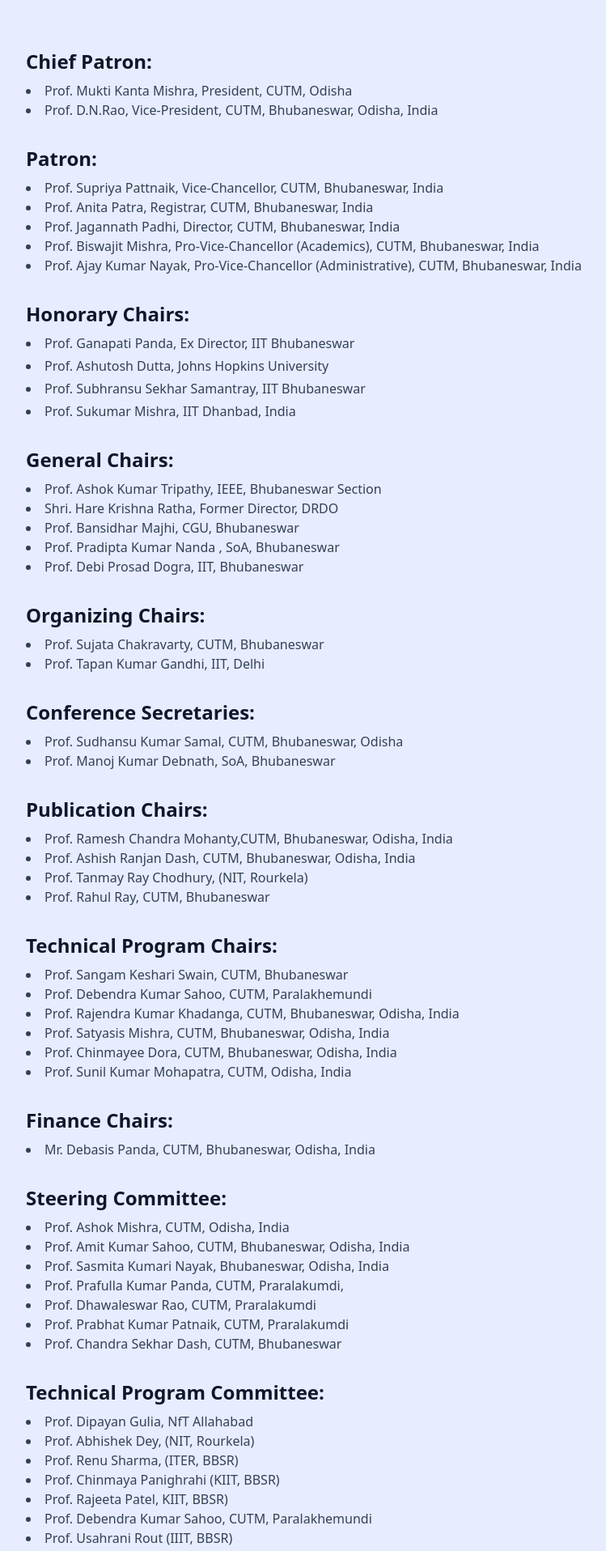
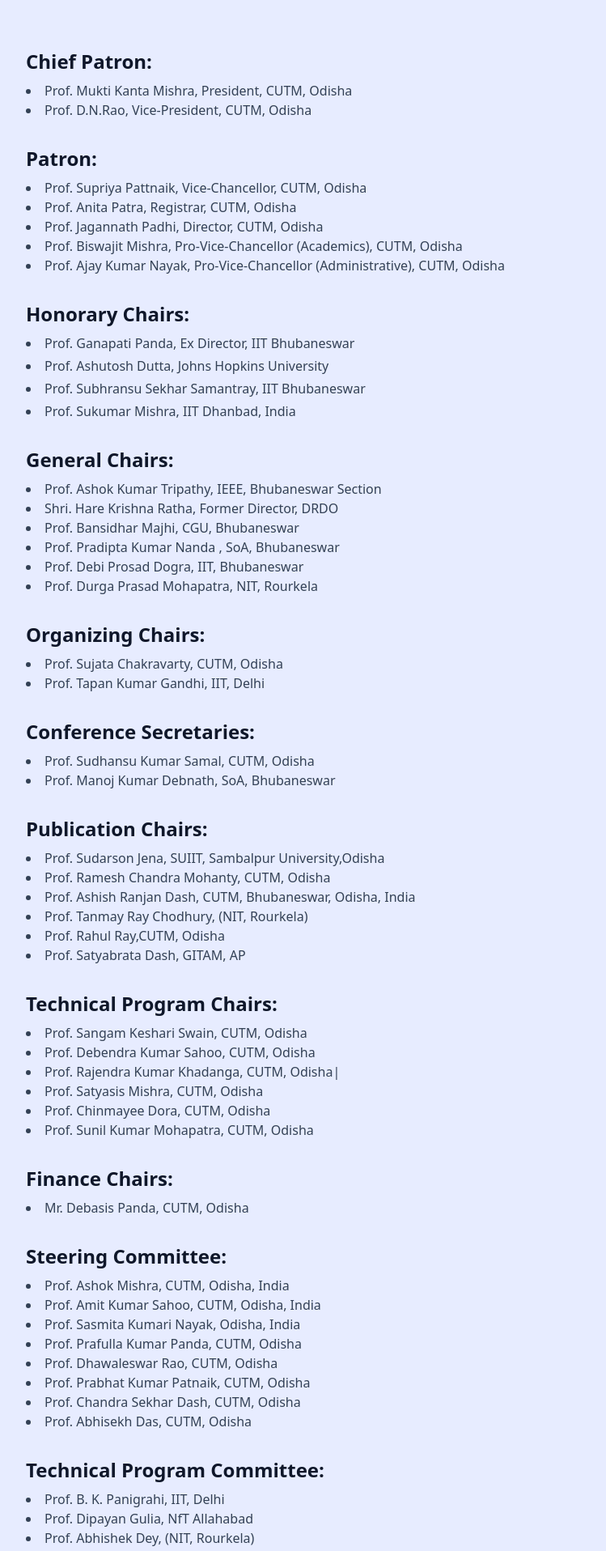
Before and after one commit to Shatabdi121/RAEIC, a React (Vite) app: page /#/patrons in a window 1280 px wide. Shown: the part 320-2236 px from the top of the page at 81% size, without its empty margins (120-869 px from the left). Built offline with nearby package versions, Linux system fonts and the light colour scheme.

Commit message:
patrons update4

```diff
--- a/src/Patrons.jsx
+++ b/src/Patrons.jsx
@@ -44,7 +44,7 @@
             <ul className="list-disc list-inside">
               <li>Prof. Mukti Kanta Mishra, President, CUTM, Odisha</li>
               <li>
-                Prof. D.N.Rao, Vice-President, CUTM, Bhubaneswar, Odisha, India
+                Prof. D.N.Rao, Vice-President, CUTM, Odisha
               </li>
             </ul>
           </div>
@@ -53,18 +53,17 @@
             <h3 className="text-2xl font-bold text-slate-900 mb-2">Patron:</h3>
             <ul className="list-disc list-inside">
               <li>
-                Prof. Supriya Pattnaik, Vice-Chancellor, CUTM, Bhubaneswar,
-                India
+                Prof. Supriya Pattnaik, Vice-Chancellor, CUTM, Odisha
               </li>
-              <li>Prof. Anita Patra, Registrar, CUTM, Bhubaneswar, India</li>
-              <li>Prof. Jagannath Padhi, Director, CUTM, Bhubaneswar, India</li>
+              <li>Prof. Anita Patra, Registrar, CUTM, Odisha</li>
+              <li>Prof. Jagannath Padhi, Director, CUTM, Odisha</li>
               <li>
                 Prof. Biswajit Mishra, Pro-Vice-Chancellor (Academics), CUTM,
-                Bhubaneswar, India
+                Odisha
               </li>
               <li>
                 Prof. Ajay Kumar Nayak, Pro-Vice-Chancellor (Administrative),
-                CUTM, Bhubaneswar, India
+                CUTM, Odisha
               </li>
             </ul>
           </div>
@@ -91,6 +90,7 @@
               <li>Prof. Bansidhar Majhi, CGU, Bhubaneswar </li>
               <li>Prof. Pradipta Kumar Nanda , SoA, Bhubaneswar</li>
               <li>Prof. Debi Prosad Dogra, IIT, Bhubaneswar</li>
+              <li>Prof. Durga Prasad Mohapatra, NIT, Rourkela</li>
             </ul>
           </div>
 
@@ -99,7 +99,7 @@
               Organizing Chairs:
             </h3>
             <ul className="list-disc list-inside">
-              <li>Prof. Sujata Chakravarty, CUTM, Bhubaneswar</li>
+              <li>Prof. Sujata Chakravarty, CUTM, Odisha</li>
               <li>Prof. Tapan Kumar Gandhi, IIT, Delhi</li>
             </ul>
           </div>
@@ -108,7 +108,7 @@
               Conference Secretaries:
             </h3>
             <ul className="list-disc list-inside">
-              <li>Prof. Sudhansu Kumar Samal, CUTM, Bhubaneswar, Odisha</li>
+              <li>Prof. Sudhansu Kumar Samal, CUTM, Odisha</li>
               <li>Prof. Manoj Kumar Debnath, SoA, Bhubaneswar</li>
             </ul>
           </div>
@@ -118,14 +118,16 @@
               Publication Chairs:
             </h3>
             <ul className="list-disc list-inside">
+            <li>Prof. Sudarson Jena, SUIIT, Sambalpur University,Odisha</li>
               <li>
-                Prof. Ramesh Chandra Mohanty,CUTM, Bhubaneswar, Odisha, India
+                Prof. Ramesh Chandra Mohanty, CUTM, Odisha
               </li>
               <li>
                 Prof. Ashish Ranjan Dash, CUTM, Bhubaneswar, Odisha, India
               </li>
               <li>Prof. Tanmay Ray Chodhury, (NIT, Rourkela)</li>
-              <li>Prof. Rahul Ray, CUTM, Bhubaneswar</li>
+              <li>Prof. Rahul Ray,CUTM, Odisha</li>
+              <li>Prof. Satyabrata Dash, GITAM, AP</li>
             </ul>
           </div>
           <div className="mb-8">
@@ -133,14 +135,14 @@
               Technical Program Chairs:
             </h3>
             <ul className="list-disc list-inside">
-              <li>Prof. Sangam Keshari Swain, CUTM, Bhubaneswar</li>
-              <li>Prof. Debendra Kumar Sahoo, CUTM, Paralakhemundi</li>
+              <li>Prof. Sangam Keshari Swain, CUTM, Odisha</li>
+              <li>Prof. Debendra Kumar Sahoo, CUTM, Odisha</li>
               <li>
-                Prof. Rajendra Kumar Khadanga, CUTM, Bhubaneswar, Odisha, India
+                Prof. Rajendra Kumar Khadanga, CUTM, Odisha|
               </li>
-              <li>Prof. Satyasis Mishra, CUTM, Bhubaneswar, Odisha, India</li>
-              <li>Prof. Chinmayee Dora, CUTM, Bhubaneswar, Odisha, India</li>
-              <li>Prof. Sunil Kumar Mohapatra, CUTM, Odisha, India</li>
+              <li>Prof. Satyasis Mishra, CUTM, Odisha</li>
+              <li>Prof. Chinmayee Dora, CUTM, Odisha</li>
+              <li>Prof. Sunil Kumar Mohapatra, CUTM, Odisha</li>
             </ul>
           </div>
 
@@ -149,7 +151,7 @@
               Finance Chairs:
             </h3>
             <ul className="list-disc list-inside">
-              <li>Mr. Debasis Panda, CUTM, Bhubaneswar, Odisha, India</li>
+              <li>Mr. Debasis Panda, CUTM, Odisha</li>
             </ul>
           </div>
 
@@ -159,12 +161,13 @@
             </h3>
             <ul className="list-disc list-inside">
               <li>Prof. Ashok Mishra, CUTM, Odisha, India</li>
-              <li>Prof. Amit Kumar Sahoo, CUTM, Bhubaneswar, Odisha, India</li>
-              <li>Prof. Sasmita Kumari Nayak, Bhubaneswar, Odisha, India</li>
-              <li>Prof. Prafulla Kumar Panda, CUTM, Praralakumdi,</li>
-              <li>Prof. Dhawaleswar Rao, CUTM, Praralakumdi</li>
-              <li>Prof. Prabhat Kumar Patnaik, CUTM, Praralakumdi</li>
-              <li>Prof. Chandra Sekhar Dash, CUTM, Bhubaneswar</li>
+              <li>Prof. Amit Kumar Sahoo, CUTM, Odisha, India</li>
+              <li>Prof. Sasmita Kumari Nayak, Odisha, India</li>
+              <li>Prof. Prafulla Kumar Panda, CUTM, Odisha</li>
+              <li>Prof. Dhawaleswar Rao, CUTM, Odisha</li>
+              <li>Prof. Prabhat Kumar Patnaik, CUTM, Odisha</li>
+              <li>Prof. Chandra Sekhar Dash, CUTM, Odisha</li>
+              <li>Prof. Abhisekh Das, CUTM, Odisha</li>
             </ul>
           </div>
 
@@ -173,12 +176,12 @@
               Technical Program Committee:
             </h3>
             <ul className="list-disc list-inside">
+            <li>Prof. B. K. Panigrahi, IIT, Delhi</li>
               <li>Prof. Dipayan Gulia, NfT Allahabad</li>
               <li>Prof. Abhishek Dey, (NIT, Rourkela)</li>
               <li>Prof. Renu Sharma, (ITER, BBSR)</li>
               <li>Prof. Chinmaya Panighrahi (KIIT, BBSR)</li>
               <li>Prof. Rajeeta Patel, KIIT, BBSR)</li>
-              <li>Prof. Debendra Kumar Sahoo, CUTM, Paralakhemundi</li>
               <li>Prof. Usahrani Rout (IIIT, BBSR)</li>
               <li>Prof. Tapas Kumar patra (OUTR, BBSR)</li>
               <li>Prof. Umamani Subudhi, (IIIT, Bhubaneswar)</li>
@@ -193,6 +196,13 @@
               <li>
                 Prof. Biranchi Narayan Ratha, Silicon University, Bhubaneswar
               </li>
+              <li>Prof. Brojo Kishore Mishra, NIST, Odisha</li>
+              <li>Prof. Mamata Wagh, CGU</li>
+              <li>Prof. Mamata Gadanayak, KIIT</li>
+              <li>Prof. Sanjaya Kumar Panda, NIT, Warangal</li>
+              <li>Prof. Sanjib Kumar Nayak, VSSUT, Burla</li>
+              <li>Prof. Atul Vikas Lakra, VSSUT, Burla</li>
+              <li>Prof. Santosh Kumar Majhi, Guru Ghasidas Vishwavidyalaya Bilaspur,India</li>
             </ul>
           </div>
           <div className="mb-8">
@@ -200,7 +210,7 @@
               Hospitality and Logistics chairs:
             </h3>
             <ul className="list-disc list-inside">
-              <li>Prof. Raj Kumar Mohanta, CUTM, Bhubaneswar</li>
+              <li>Prof. Raj Kumar Mohanta, CUTM, Odisha</li>
             </ul>
           </div>
           <div className="mb-8">
@@ -208,8 +218,8 @@
               Local Organizing Committee:
             </h3>
             <ul className="list-disc list-inside">
-              <li>Prof. Surya Narayan Sahu, CUTM, Bhubaneswar</li>
-              <li>Prof. Sushanta Kumar Meher, CUTM, Bhubaneswar</li>
+              <li>Prof. Surya Narayan Sahu, CUTM, Odisha</li>
+              <li>Prof. Sushanta Kumar Meher, CUTM, Odisha</li>
             </ul>
           </div>
 
@@ -219,11 +229,12 @@
             </h3>
             <ul className="list-disc list-inside">
               <li>Prof. Celia Shahnaz, BUET, Bangladesh</li>
+              <li>Dr. Sakuntala Mohapatra, CUTM, Odisha</li>
               <li>Prof. Umamoni Subudhi, IIT Bhubaneswar</li>
               <li>Prof. Bharati Mishra, IIT Bhubaneswar</li>
-              <li>Prof. Smitanjali Rout, CUTM, Bhubaneswar</li>
-              <li>Prof. Swarnaprabha Jena, CUTM, Bhubaneswar</li>
-              <li>Prof. Prachee Dewangan, CUTM, Bhubaneswar</li>
+              <li>Prof. Smitanjali Rout, CUTM, Odisha</li>
+              <li>Prof. Swarnaprabha Jena, CUTM, Odisha</li>
+              <li>Prof. Prachee Dewangan, CUTM, Odisha</li>
             </ul>
           </div>
           <div className="mb-8">
@@ -232,10 +243,10 @@
             </h3>
             <ul className="list-disc list-inside">
               <li>
-                Prof. Rama Prasanna Dalai, CUTM, Bhubaneswar, Odisha, India
+                Prof. Rama Prasanna Dalai, CUTM, Odisha
               </li>
-              <li>Prof. Satyananda Swain, Bhubaneswar, Odisha, India</li>
-              <li>Prof. Biranchi Prasad Mishra, Bhubaneswar, Odisha, India</li>
+              <li>Prof. Satyananda Swain, CUTM, Odisha</li>
+              <li>Prof. Biranchi Prasad Mishra, CUTM, Odisha</li>
             </ul>
           </div>
 
@@ -244,9 +255,9 @@
               Industry and Sponsorship chairs:
             </h3>
             <ul className="list-disc list-inside">
-              <li>Prof. Rakesh Kumar Ray, CUTM, Bhubaneswar</li>
-              <li>Prof. Jyoti Prakash Giri, CUTM, Bhubaneswar</li>
-              <li>Prof. Deepak Kumar Sahu, CUTM, Bhubaneswar</li>
+              <li>Prof. Rakesh Kumar Ray, CUTM, Odisha</li>
+              <li>Prof. Jyoti Prakash Giri, CUTM, Odisha</li>
+              <li>Prof. Deepak Kumar Sahu, CUTM, Odisha</li>
             </ul>
           </div>
           <div className="mb-8">
@@ -254,10 +265,10 @@
               Publicity chairs:
             </h3>
             <ul className="list-disc list-inside">
-              <li>Prof. Harish Chandra Mohanta, CUTM, Bhubaneswar</li>
-              <li>Prof. Sunita Routray, CUTM, Bhubaneswar</li>
-              <li>Prof. Manas Ranjan Padhi, CUTM, Bhubaneswar</li>
-              <li>Prof. Satyabrata Nanda, CUTM, Bhubaneswar</li>
+              <li>Prof. Harish Chandra Mohanta, CUTM, Odisha</li>
+              <li>Prof. Sunita Routray, CUTM, Odisha</li>
+              <li>Prof. Manas Ranjan Padhi, CUTM, Odisha </li>
+              <li>Prof. Satyabrata Nanda, CUTM, Odisha</li>
             </ul>
           </div>
         </div>
```
